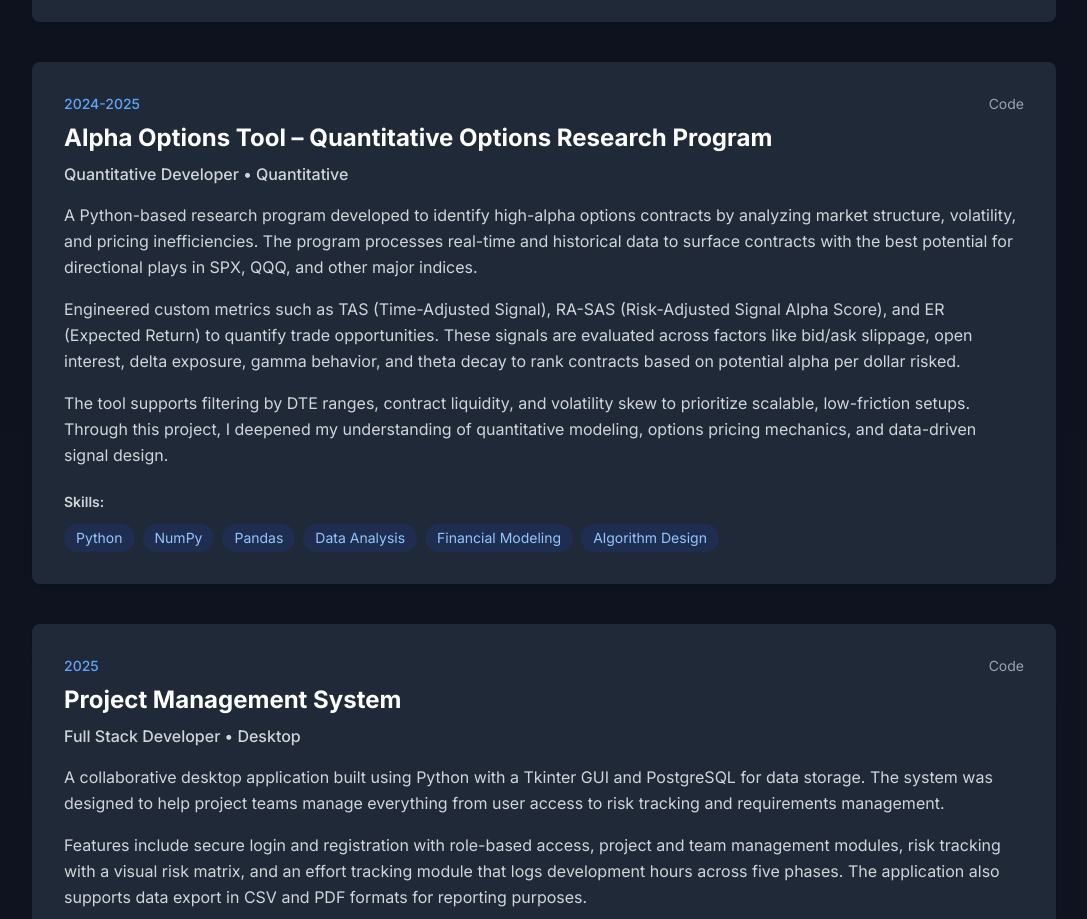
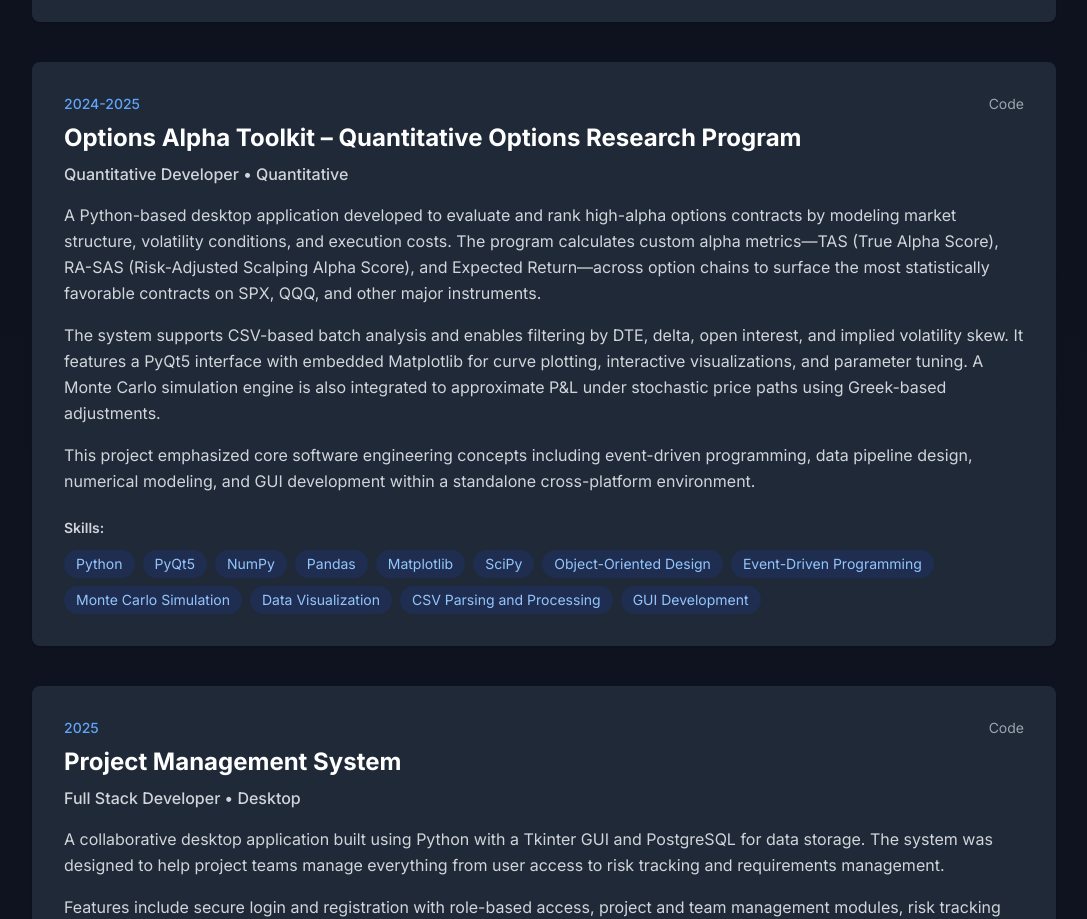
Before and after one commit to AlexHusseini/PortfolioWebsite, a Next.js app: page / in a window 1280 px wide. Shown: the part 1600-2519 px from the top of the page, without its empty margins (96-1183 px from the left). Built offline with nearby package versions, Linux system fonts and the light colour scheme; some icons are missing.

Commit message:
updated portfolio

```diff
--- a/app/components/Projects.jsx
+++ b/app/components/Projects.jsx
@@ -19,11 +19,11 @@ const projects = [
   },
   {
     id: 2,
-    title: 'Alpha Options Tool – Quantitative Options Research Program',
+    title: 'Options Alpha Toolkit – Quantitative Options Research Program',
     period: '2024-2025',
     role: 'Quantitative Developer',
-    description: 'A Python-based research program developed to identify high-alpha options contracts by analyzing market structure, volatility, and pricing inefficiencies. The program processes real-time and historical data to surface contracts with the best potential for directional plays in SPX, QQQ, and other major indices.\n\nEngineered custom metrics such as TAS (Time-Adjusted Signal), RA-SAS (Risk-Adjusted Signal Alpha Score), and ER (Expected Return) to quantify trade opportunities. These signals are evaluated across factors like bid/ask slippage, open interest, delta exposure, gamma behavior, and theta decay to rank contracts based on potential alpha per dollar risked.\n\nThe tool supports filtering by DTE ranges, contract liquidity, and volatility skew to prioritize scalable, low-friction setups. Through this project, I deepened my understanding of quantitative modeling, options pricing mechanics, and data-driven signal design.',
-    skills: ['Python', 'NumPy', 'Pandas', 'Data Analysis', 'Financial Modeling', 'Algorithm Design'],
+    description: 'A Python-based desktop application developed to evaluate and rank high-alpha options contracts by modeling market structure, volatility conditions, and execution costs. The program calculates custom alpha metrics—TAS (True Alpha Score), RA-SAS (Risk-Adjusted Scalping Alpha Score), and Expected Return—across option chains to surface the most statistically favorable contracts on SPX, QQQ, and other major instruments.\n\nThe system supports CSV-based batch analysis and enables filtering by DTE, delta, open interest, and implied volatility skew. It features a PyQt5 interface with embedded Matplotlib for curve plotting, interactive visualizations, and parameter tuning. A Monte Carlo simulation engine is also integrated to approximate P&L under stochastic price paths using Greek-based adjustments.\n\nThis project emphasized core software engineering concepts including event-driven programming, data pipeline design, numerical modeling, and GUI development within a standalone cross-platform environment.',
+    skills: ['Python', 'PyQt5', 'NumPy', 'Pandas', 'Matplotlib', 'SciPy', 'Object-Oriented Design', 'Event-Driven Programming', 'Monte Carlo Simulation', 'Data Visualization', 'CSV Parsing and Processing', 'GUI Development'],
     category: 'quantitative',
     githubUrl: 'https://github.com/AlexHusseini/options-alpha-toolkit',
     liveUrl: null,
```
Also changed, not shown: 3 other files (tests, documents, lock files or other folders).
